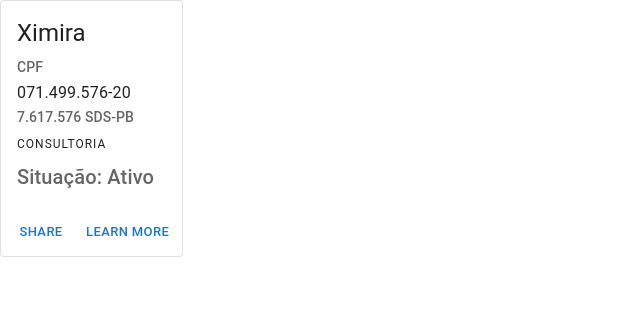
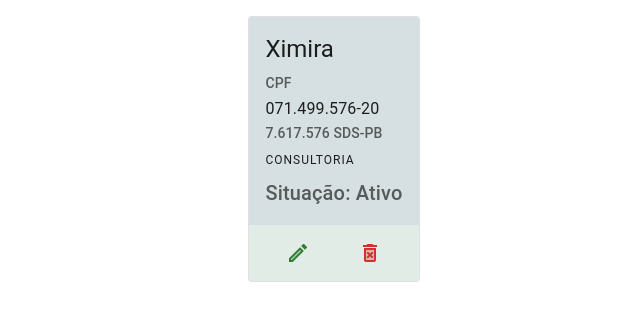
Before and after one commit to fernandosenacruz/desafio-MKData-full-stack, a React (Create React App) app in the folder mkdata-front/: page /client/1 in a window 1280 px wide. Shown: the top 320 px of the page, without its empty margins (0-640 px from the left). Built offline with nearby package versions, Linux system fonts and the light colour scheme.

Commit message:
feat(ClientDetails): :sparkles: Diolog
Cria alerta de aviso para ação de deletar o cliente

```diff
--- a/mkdata-front/src/components/CardDetails.tsx
+++ b/mkdata-front/src/components/CardDetails.tsx
@@ -1,15 +1,28 @@
-import { Box } from '@mui/material';
+import DeleteForeverTwoToneIcon from '@mui/icons-material/DeleteForeverTwoTone';
+import EditTwoToneIcon from '@mui/icons-material/EditTwoTone';
+import Box from '@mui/material/Box';
 import Button from '@mui/material/Button';
 import Card from '@mui/material/Card';
 import CardActions from '@mui/material/CardActions';
 import CardContent from '@mui/material/CardContent';
 import Typography from '@mui/material/Typography';
+import useDeleteDialog from '../hooks/useDeleteDialog';
+
 import { IClient } from '../interfaces/Client';
+import DeleteDialog from './DeleteDiolog';
 
-const card = (client: IClient) => {
+const card = (
+  client: IClient,
+  open: boolean,
+  setOpen: Function,
+) => {
   return (
     <>
-      <CardContent>
+      <CardContent
+        sx={{
+          backgroundColor: '#c9d6d8bf',
+        }}
+      >
         <Typography gutterBottom variant="h5" component="div">
           {client.name}
         </Typography>
@@ -29,18 +42,40 @@ const card = (client: IClient) => {
           Situação: {client.activate ? 'Ativo' : 'Inativo'}
         </Typography>
       </CardContent>
-      <CardActions>
-        <Button size="small">Share</Button>
-        <Button size="small">Learn More</Button>
+      <CardActions
+        sx={{
+          display: 'flex',
+          alignItems: 'center',
+          justifyContent: 'center',
+          backgroundColor: '#d2e4d9b0',
+        }}
+      >
+        <Button size="large" color="success">
+          {<EditTwoToneIcon />}
+        </Button>
+        <Button size="large" color="error" onClick={() => setOpen(true)}>
+          {<DeleteForeverTwoToneIcon />}
+        </Button>
       </CardActions>
+      <DeleteDialog open={open} setOpen={setOpen} />
     </>
   );
 };
 
 export default function CardDetails({ client }: { client: IClient }) {
+  const { open, setOpen } = useDeleteDialog();
+
   return (
-    <Box sx={{ maxWidth: 500 }}>
-      <Card variant="outlined">{card(client)}</Card>
+    <Box
+      sx={{
+        display: 'flex',
+        alignItems: 'center',
+        justifyContent: 'center',
+      }}
+    >
+      <Card variant="outlined">
+        {card(client, open, setOpen)}
+      </Card>
     </Box>
   );
 }
--- a/mkdata-front/src/components/ClientCard.tsx
+++ b/mkdata-front/src/components/ClientCard.tsx
@@ -14,7 +14,15 @@ const card = (client: IClient, setClient: Function) => {
         onClick={() => setClient(client)}
         style={{ textDecoration: 'none', color: 'inherit' }}
       >
-        <CardContent>
+        <CardContent
+          sx={{
+            backgroundColor: '#c9d6d8bf',
+            '&:hover': {
+              backgroundColor: '#ebe2e2',
+              opacity: [0.9, 0.8, 0.7],
+            },
+          }}
+        >
           <Typography sx={{ fontSize: 14 }} color="text.primary" gutterBottom>
             {client.name}
           </Typography>
--- /dev/null
+++ b/mkdata-front/src/components/DeleteDiolog.tsx
@@ -0,0 +1,46 @@
+import Button from '@mui/material/Button';
+import Dialog from '@mui/material/Dialog';
+import DialogActions from '@mui/material/DialogActions';
+import DialogContent from '@mui/material/DialogContent';
+import DialogContentText from '@mui/material/DialogContentText';
+import DialogTitle from '@mui/material/DialogTitle';
+import { useTheme } from '@mui/material/styles';
+import useMediaQuery from '@mui/material/useMediaQuery';
+
+export default function DeleteDialog({
+  open,
+  setOpen,
+}: {
+  open: boolean;
+  setOpen: Function;
+}) {
+  const theme = useTheme();
+  const fullScreen = useMediaQuery(theme.breakpoints.down('md'));
+
+  return (
+    <>
+      <Dialog
+        fullScreen={fullScreen}
+        open={open}
+        onClose={() => setOpen(false)}
+        aria-labelledby="responsive-dialog-delete"
+      >
+        <DialogTitle id="responsive-dialog-delete"></DialogTitle>
+        <DialogContent>
+          <DialogContentText>
+            Você está preste a apagar permanentemente este cliente! A ação não
+            poderá ser desfeita.
+          </DialogContentText>
+        </DialogContent>
+        <DialogActions>
+          <Button autoFocus onClick={() => setOpen(false)} color="success">
+            Cancelar
+          </Button>
+          <Button onClick={() => setOpen(false)} autoFocus color="error">
+            Apagar
+          </Button>
+        </DialogActions>
+      </Dialog>
+    </>
+  );
+}
--- /dev/null
+++ b/mkdata-front/src/hooks/useDeleteDialog.tsx
@@ -0,0 +1,22 @@
+import { useState } from 'react';
+
+function useDeleteDialog() {
+  const [open, setOpen] = useState(false);
+
+  const handleClickOpen = () => {
+    setOpen(true);
+  };
+
+  const handleClose = () => {
+    setOpen(false);
+  };
+
+  return {
+    open,
+    setOpen,
+    handleClose,
+    handleClickOpen,
+  };
+}
+
+export default useDeleteDialog;
--- a/mkdata-front/src/pages/ClientDetails.tsx
+++ b/mkdata-front/src/pages/ClientDetails.tsx
@@ -11,8 +11,8 @@ function ClientDetails() {
 
   return (
     <>
-      <Grid container>
-        <Grid item>
+      <Grid container spacing={1} m={1}>
+        <Grid item xs={12} md={6}>
           <CardDetails client={client} />
         </Grid>
       </Grid>
```
